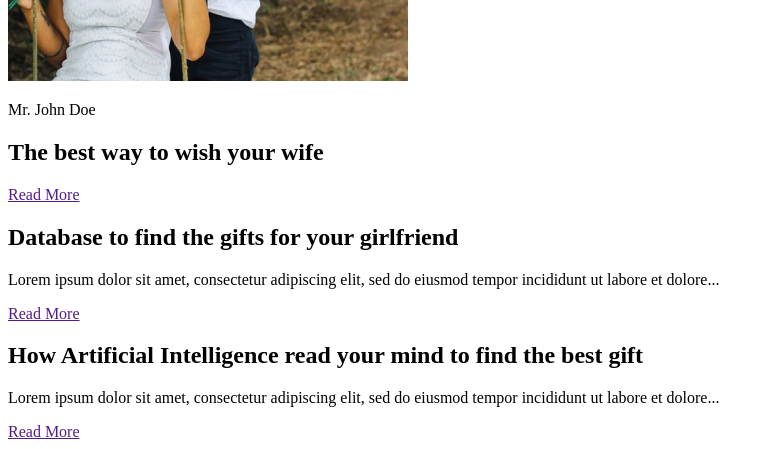
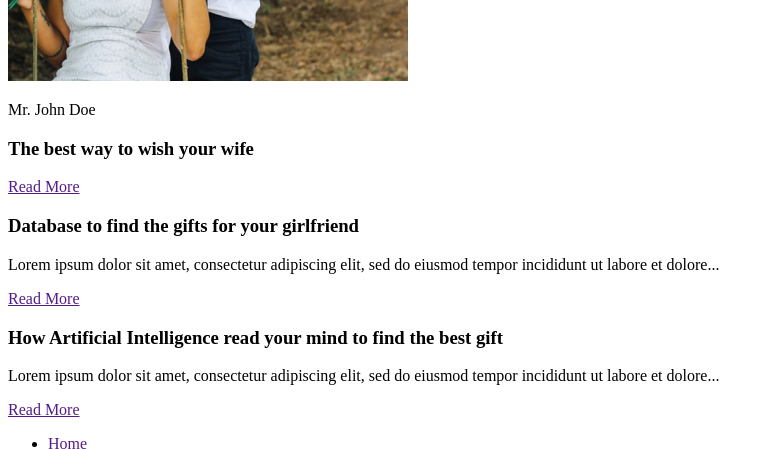
Before and after one commit to NataliaLyfar/freebie, a plain HTML site: page index.html in a window 1280 px wide. Shown: the part 3760-4209 px from the top of the page, without its empty margins (0-774 px from the left). Drawn offline with Linux system fonts and the light colour scheme.

Commit message:
добавила в секцию артикл

```diff
--- a/index.html
+++ b/index.html
@@ -89,25 +89,25 @@
         <p>“Try our blog to find the best tips and tricks to select your gift”</p>
         <img src="./image/main/boy-and-girl.jpg" alt="Парень с девушкой" width="400" height="370" />
         <p>Mr. John Doe</p>
-        <h2>The best way to wish your wife</h2>
+        <h3>The best way to wish your wife</h3>
         <a href="">Read More</a>
-      </section>
         <article>
-        <h2>Database to find the gifts for your girlfriend</h2>
+          <h3>Database to find the gifts for your girlfriend</h3>
           <p>
-          Lorem ipsum dolor sit amet, consectetur adipiscing elit, sed do eiusmod tempor incididunt
-          ut labore et dolore...
+            Lorem ipsum dolor sit amet, consectetur adipiscing elit, sed do eiusmod tempor
+            incididunt ut labore et dolore...
           </p>
           <a href="">Read More</a>
         </article>
         <article>
-        <h2>How Artificial Intelligence read your mind to find the best gift</h2>
+          <h3>How Artificial Intelligence read your mind to find the best gift</h3>
           <p>
-          Lorem ipsum dolor sit amet, consectetur adipiscing elit, sed do eiusmod tempor incididunt
-          ut labore et dolore...
+            Lorem ipsum dolor sit amet, consectetur adipiscing elit, sed do eiusmod tempor
+            incididunt ut labore et dolore...
           </p>
           <a href="">Read More</a>
         </article>
+      </section>
     </main>
     <footer>
       <nav>
```
Lines whose indentation alone changed are shown as unchanged.
